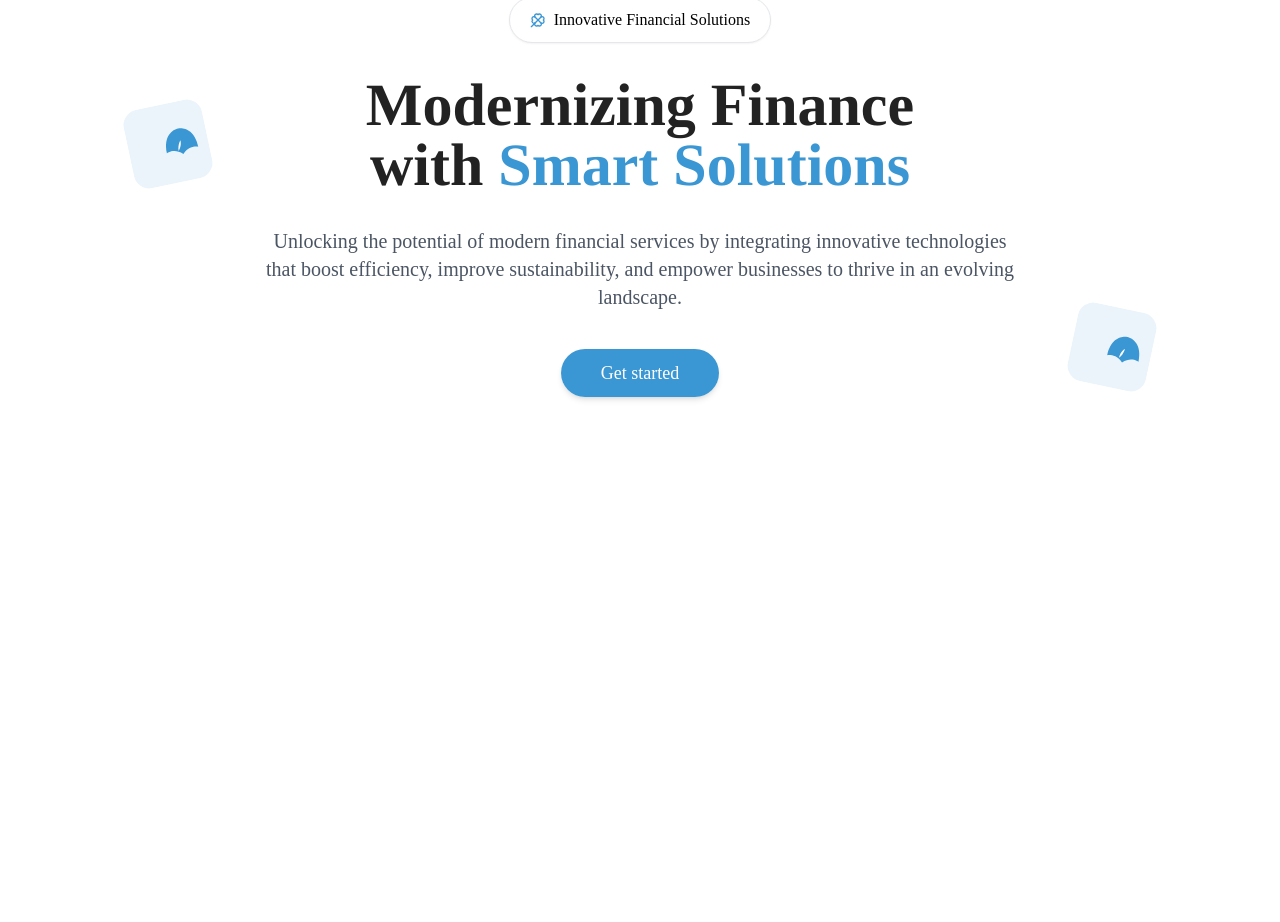
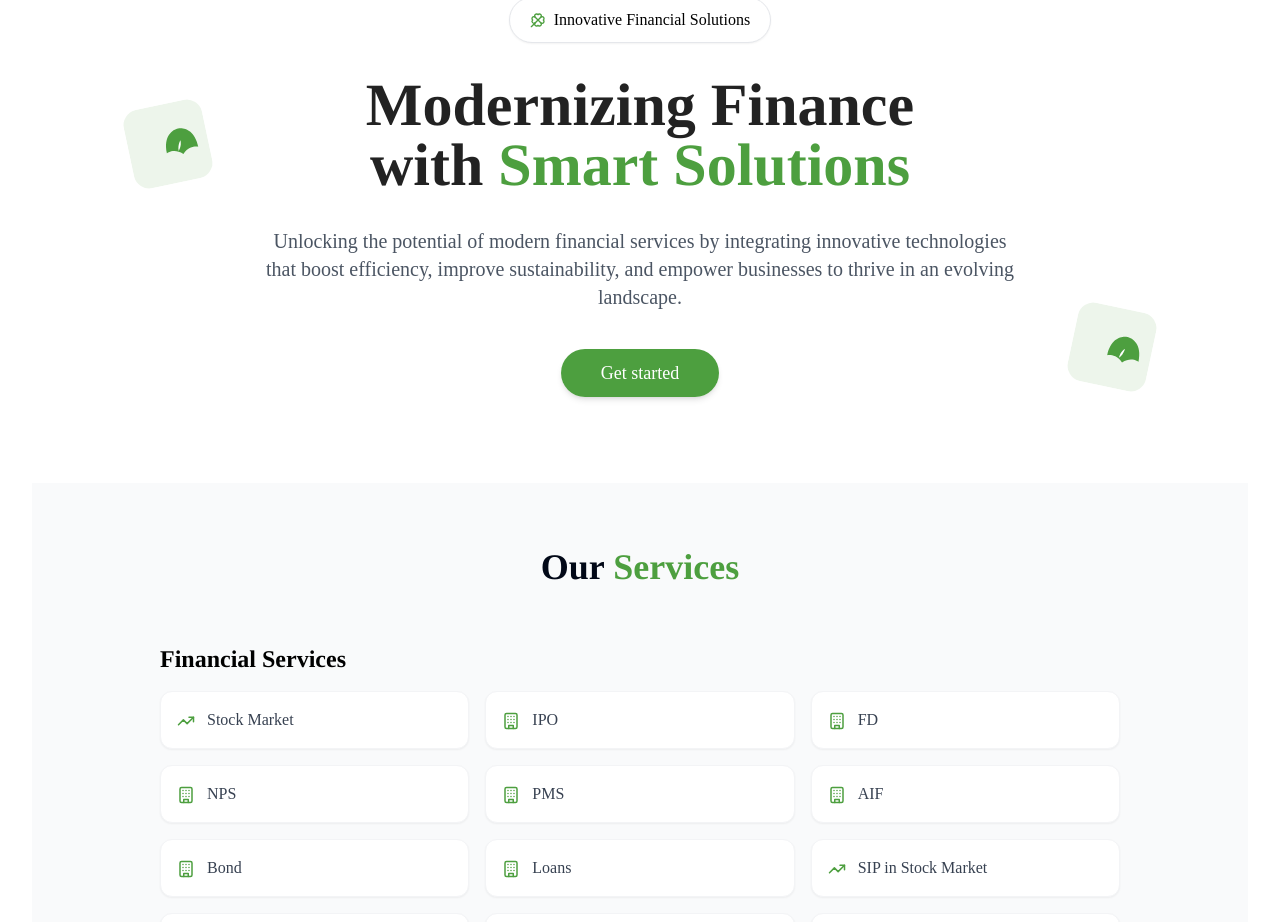
Before and after one commit to xtream1478/hero-section-replica-magic, a React (Vite) app: page / in a window 1280 px wide. Shown: the part 175-1097 px from the top of the page. Before the commit the page ends 800 px from the top, so only its background shows below. Built offline with nearby package versions, Linux system fonts and the light colour scheme.

Commit message:
Add services and contact information
Add new services and contact details to the application.

```diff
--- a/src/components/Badge.tsx
+++ b/src/components/Badge.tsx
@@ -9,7 +9,7 @@ interface BadgeProps {
 const Badge: React.FC<BadgeProps> = ({ text }) => {
   return (
     <div className="inline-flex items-center gap-2 px-5 py-2.5 rounded-full border border-gray-200 bg-white shadow-sm hover:shadow-md transition-all">
-      <Clover className="w-4 h-4 text-surti-blue" />
+      <Clover className="w-4 h-4 text-surti-green" />
       <span className="text-surti-black font-times">{text}</span>
     </div>
   );
--- a/src/components/HeroSection.tsx
+++ b/src/components/HeroSection.tsx
@@ -6,8 +6,8 @@ import { Link } from "react-router-dom";
 const LeafIcon: React.FC<{ className?: string }> = ({ className }) => (
   <div className={`${className || ""}`}>
     <svg width="80" height="80" viewBox="0 0 80 80" fill="none" xmlns="http://www.w3.org/2000/svg">
-      <rect width="80" height="80" rx="16" fill="#3B97D3" fillOpacity="0.1"/>
-      <path d="M53 27C47.6667 27 37 31 37 49C37 49 45 45 53 53C61 45 69 49 69 49C69 31 58.3333 27 53 27Z" fill="#3B97D3"/>
+      <rect width="80" height="80" rx="16" fill="#4D9F3F" fillOpacity="0.1"/>
+      <path d="M53 27C47.6667 27 37 31 37 49C37 49 45 45 53 53C61 45 69 49 69 49C69 31 58.3333 27 53 27Z" fill="#4D9F3F"/>
       <path d="M53 39C53 45 49 49 49 49C49 43 53 39 53 39Z" fill="white"/>
     </svg>
   </div>
@@ -29,7 +29,7 @@ const HeroSection: React.FC = () => {
 
         <h1 className="text-4xl md:text-6xl font-bold mb-8 text-farmnext-black leading-tight font-times">
           Modernizing Finance <br />
-          with <span className="text-surti-blue">Smart Solutions</span>
+          with <span className="text-surti-green">Smart Solutions</span>
         </h1>
 
         <p className="text-gray-600 text-lg md:text-xl mx-auto max-w-3xl mb-12 leading-relaxed font-times">
@@ -41,7 +41,7 @@ const HeroSection: React.FC = () => {
         <div className="mt-10">
           <Link
             to="/get-started"
-            className="bg-surti-blue hover:bg-surti-green text-white py-3.5 px-10 rounded-full transition-all duration-300 font-times text-lg shadow-md hover:shadow-lg hover:scale-105 transform"
+            className="bg-surti-green hover:bg-surti-blue text-white py-3.5 px-10 rounded-full transition-all duration-300 font-times text-lg shadow-md hover:shadow-lg hover:scale-105 transform"
           >
             Get started
           </Link>
--- a/src/components/Navbar.tsx
+++ b/src/components/Navbar.tsx
@@ -16,16 +16,16 @@ const Navbar: React.FC = () => {
       </div>
 
       <div className="hidden md:flex items-center gap-8 text-farmnext-black">
-        <Link to="/" className="hover:text-surti-blue transition-colors font-times">Home</Link>
-        <Link to="/products" className="hover:text-surti-blue transition-colors font-times">Products</Link>
-        <Link to="/pricing" className="hover:text-surti-blue transition-colors font-times">Pricing</Link>
-        <Link to="/about" className="hover:text-surti-blue transition-colors font-times">About us</Link>
+        <Link to="/" className="hover:text-surti-green transition-colors font-times">Home</Link>
+        <Link to="/products" className="hover:text-surti-green transition-colors font-times">Products</Link>
+        <Link to="/pricing" className="hover:text-surti-green transition-colors font-times">Pricing</Link>
+        <Link to="/about" className="hover:text-surti-green transition-colors font-times">About us</Link>
       </div>
 
       <div>
         <Link
           to="/get-started"
-          className="bg-surti-blue hover:bg-surti-green text-white py-3 px-8 rounded-full transition-colors duration-300 font-times shadow-md hover:shadow-lg"
+          className="bg-surti-green hover:bg-surti-blue text-white py-3 px-8 rounded-full transition-colors duration-300 font-times shadow-md hover:shadow-lg"
         >
           Get started
         </Link>
--- /dev/null
+++ b/src/components/ServicesSection.tsx
@@ -0,0 +1,128 @@
+
+import React from "react";
+import {
+  TrendingUp,
+  Heart,
+  Building,
+  Home,
+  User,
+  Briefcase,
+  Gem,
+  Truck,
+  Sprout,
+  RefreshCw,
+  Mail,
+  Phone,
+  Shield,
+  BadgeAlert,
+  Factory,
+  Plane,
+  MonitorSmartphone,
+  Users
+} from "lucide-react";
+
+const ServiceCategory = ({ title, items }: { title: string; items: Array<{ text: string; icon?: React.ReactNode }> }) => {
+  return (
+    <div className="mb-10">
+      <h3 className="text-2xl font-bold mb-4 font-times text-surti-black">{title}</h3>
+      <div className="grid grid-cols-1 md:grid-cols-2 lg:grid-cols-3 gap-4">
+        {items.map((item, index) => (
+          <div
+            key={index}
+            className="flex items-start gap-3 p-4 rounded-xl bg-white shadow-sm hover:shadow-md transition-all border border-gray-100"
+          >
+            <div className="text-surti-green mt-1">
+              {item.icon}
+            </div>
+            <span className="font-times text-gray-700">{item.text}</span>
+          </div>
+        ))}
+      </div>
+    </div>
+  );
+};
+
+const ContactInfo = () => {
+  return (
+    <div className="bg-white shadow-md rounded-xl p-6 border border-gray-100">
+      <h3 className="text-2xl font-bold mb-6 font-times text-surti-black flex items-center gap-2">
+        <TrendingUp className="w-6 h-6 text-surti-green" />
+        Contact
+      </h3>
+      <div className="space-y-4 font-times">
+        <p className="font-bold text-lg">Surti Fincorp 📈</p>
+        <p>Nihar Pradipbhai Shah</p>
+        <p className="flex items-center gap-2">
+          <Phone className="w-4 h-4 text-surti-green" />
+          9510118280
+        </p>
+        <p className="flex items-center gap-2">
+          <Mail className="w-4 h-4 text-surti-green" />
+          surtifincorp@gmail.com
+        </p>
+      </div>
+    </div>
+  );
+};
+
+const ServicesSection: React.FC = () => {
+  const financialServices = [
+    { text: "Stock Market", icon: <TrendingUp size={18} /> },
+    { text: "IPO", icon: <Building size={18} /> },
+    { text: "FD", icon: <Building size={18} /> },
+    { text: "NPS", icon: <Building size={18} /> },
+    { text: "PMS", icon: <Building size={18} /> },
+    { text: "AIF", icon: <Building size={18} /> },
+    { text: "Bond", icon: <Building size={18} /> },
+    { text: "Loans", icon: <Building size={18} /> },
+    { text: "SIP in Stock Market", icon: <TrendingUp size={18} /> },
+    { text: "Derivatives", icon: <TrendingUp size={18} /> },
+    { text: "NCDs", icon: <Building size={18} /> },
+    { text: "Mutual Fund Advisor (SIP & Lumpsum)", icon: <TrendingUp size={18} /> },
+    { text: "Goal Planning 🎯", icon: <TrendingUp size={18} /> },
+  ];
+
+  const insuranceServices = [
+    { text: "Term Plan", icon: <Shield size={18} /> },
+    { text: "Life Insurance ❤️", icon: <Heart size={18} /> },
+    { text: "Mediclaim 🏥", icon: <Shield size={18} /> },
+    { text: "General Insurance 🚗🏍️", icon: <Shield size={18} /> },
+    { text: "Fire Insurance 🔥", icon: <Shield size={18} /> },
+    { text: "Marine Insurance 🚢", icon: <Shield size={18} /> },
+    { text: "Factory, Warehouse Insurance 🏭", icon: <Factory size={18} /> },
+    { text: "Travel Insurance ✈️", icon: <Plane size={18} /> },
+    { text: "Cyber Security Insurance 🖥️", icon: <MonitorSmartphone size={18} /> },
+    { text: "Directors & Officers Liability", icon: <Users size={18} /> },
+  ];
+
+  const loanServices = [
+    { text: "Home Loan 🏡", icon: <Home size={18} /> },
+    { text: "Personal Loan 🤵", icon: <User size={18} /> },
+    { text: "Loan Against Property", icon: <Building size={18} /> },
+    { text: "Business Loan 💼", icon: <Briefcase size={18} /> },
+    { text: "Gold Loan 🪙", icon: <Gem size={18} /> },
+    { text: "Commercial Vehicle Loan 🚜", icon: <Truck size={18} /> },
+    { text: "Agriculture Loan 👨🌾", icon: <Sprout size={18} /> },
+    { text: "Re-finance", icon: <RefreshCw size={18} /> },
+  ];
+
+  return (
+    <section className="py-16 px-6 md:px-12 lg:px-24 bg-gray-50">
+      <div className="container mx-auto">
+        <h2 className="text-3xl md:text-4xl font-bold text-center mb-14 font-times">
+          Our <span className="text-surti-green">Services</span>
+        </h2>
+
+        <ServiceCategory title="Financial Services" items={financialServices} />
+        <ServiceCategory title="Insurance Agent" items={insuranceServices} />
+        <ServiceCategory title="Loan Services" items={loanServices} />
+
+        <div className="mt-16">
+          <ContactInfo />
+        </div>
+      </div>
+    </section>
+  );
+};
+
+export default ServicesSection;
--- a/src/pages/Index.tsx
+++ b/src/pages/Index.tsx
@@ -2,17 +2,19 @@
 import React from "react";
 import Navbar from "../components/Navbar";
 import HeroSection from "../components/HeroSection";
+import ServicesSection from "../components/ServicesSection";
 
 const Index: React.FC = () => {
   return (
     <div className="min-h-screen bg-white font-times">
       {/* Top black bar with more rounded bottom corners */}
-      <div className="w-full h-3 bg-surti-blue rounded-b-lg"></div>
+      <div className="w-full h-3 bg-surti-green rounded-b-lg"></div>
 
       {/* Main content */}
       <div className="container mx-auto">
         <Navbar />
         <HeroSection />
+        <ServicesSection />
       </div>
     </div>
   );
--- a/tailwind.config.ts
+++ b/tailwind.config.ts
@@ -74,7 +74,7 @@ export default {
 					lightgray: '#F7F7F7',
 				},
 				surti: {
-					green: '#8DC63F',
+					green: '#4D9F3F', // Updated to requested color
 					blue: '#3B97D3',
 					black: '#000000',
 					lightgray: '#F7F7F7',
```
